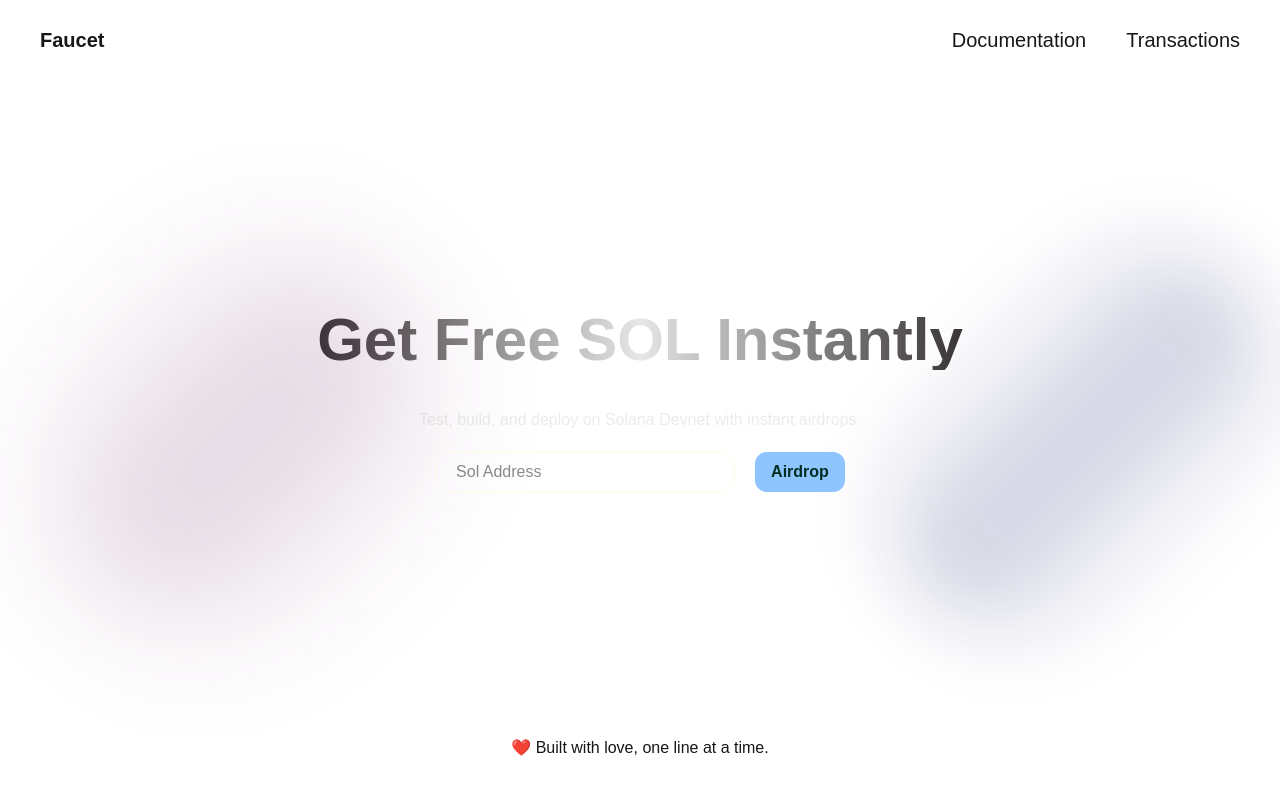
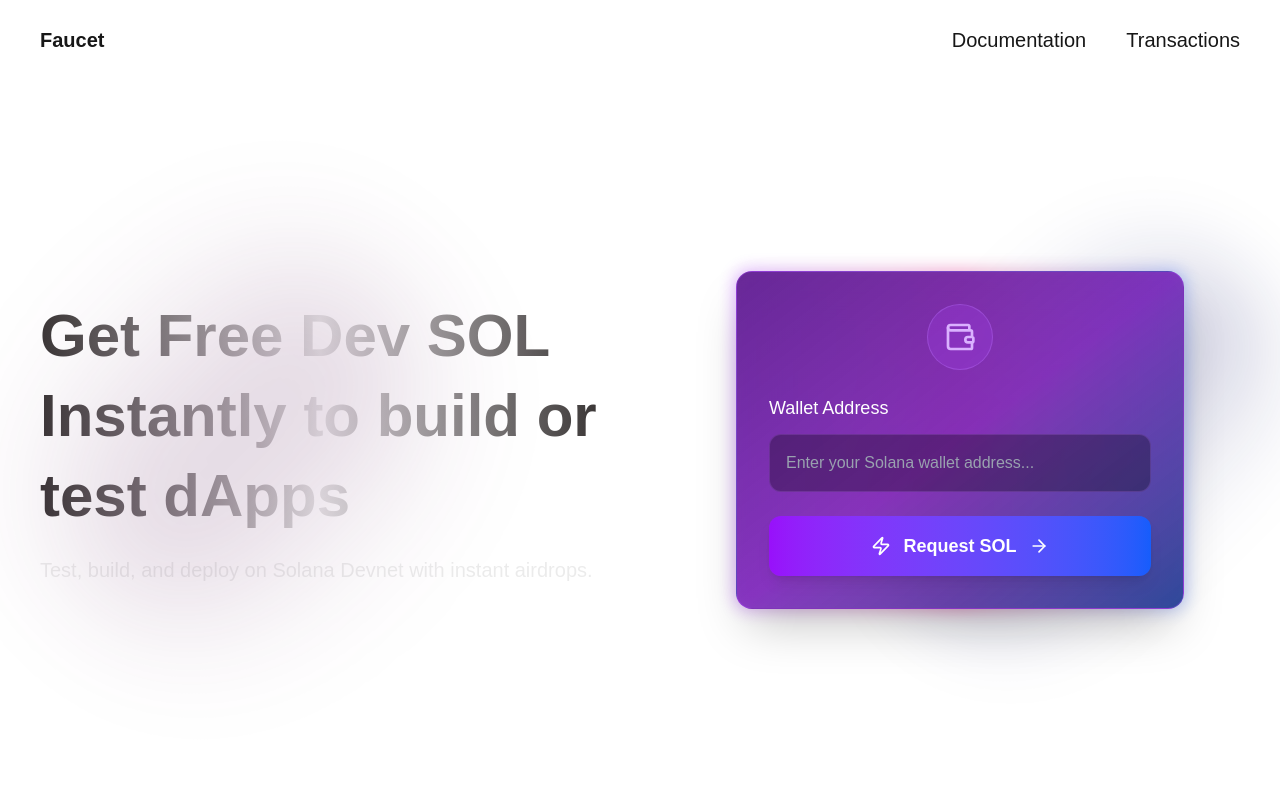
Before and after one commit to SSameer20/faucet, a Next.js app: page / in a window 1280 px wide. Shown: the top 794 px of the page. Built offline with nearby package versions, Linux system fonts and the light colour scheme.

Commit message:
add airdrop box

```diff
--- a/src/app/page.tsx
+++ b/src/app/page.tsx
@@ -2,22 +2,24 @@
 
 export default async function page() {
   return (
-    <div className="w-screen">
-      <div className="relative w-full h-[90vh] flex flex-col items-center justify-center">
-        <p className="absolute mb-50 text-6xl font-bold bg-gradient-to-r from-[#3a3636] via-[#e7e7e7] to-[#3a3636] bg-clip-text text-transparent">
-          Get Free SOL Instantly
-        </p>
-        <p className="text-l m-5 text-[#e7e7e7] opacity-80">
-          Test, build, and deploy on Solana Devnet with instant airdrops.
-        </p>
+    <div className="w-screen z-10">
+      <div className="relative w-full h-[90vh] flex items-center justify-center">
+        <div className="w-1/2 px-10 flex flex-col justify-center items-start gap-5">
+          <p className="text-6xl font-bold bg-gradient-to-r from-[#3a3636] via-[#e7e7e7] to-[#3a3636] bg-clip-text text-transparent text-left line-clamp-6 leading-20">
+            Get Free Dev SOL Instantly to build or test dApps
+          </p>
 
+          <p className="text-xl text-[#e7e7e7] opacity-80 text-left">
+            Test, build, and deploy on Solana Devnet with instant airdrops.
+          </p>
+        </div>
         <div className="absolute w-[400px] h-[400px] rounded-full blur-3xl opacity-20 bg-gradient-to-r from-transparent via-[#60225d] to-transparent left-10 rotate-45" />
         <div className="absolute w-[320px] h-[440px] rounded-full blur-2xl opacity-20 bg-gradient-to-r from-transparent via-[#111468] to-transparent right-10 rotate-45" />
 
         <Airdrop />
-        <span className="absolute bottom-10">
+        {/* <span className="absolute bottom-10">
           ❤️ Built with love, one line at a time.
-        </span>
+        </span> */}
       </div>
     </div>
   );
--- a/src/components/Airdrop.tsx
+++ b/src/components/Airdrop.tsx
@@ -1,11 +1,94 @@
+// "use client";
+// import { useRef, useState } from "react";
+// import { PublicKey } from "@solana/web3.js";
+
+// const API_URL = `/api/airdrop`;
+
+// export default function Airdrop() {
+//   const inputRef = useRef<HTMLInputElement>(null);
+//   const [alertMessage, setAlertMessage] = useState<string>("");
+//   const [alertType, setAlertType] = useState<AlertType>("info");
+//   const [alertKey, setAlertKey] = useState<number>(0);
+//   const [load, setLoad] = useState<boolean>(false);
+
+//   function CustomAlert(message: string, type: AlertType = "info") {
+//     setAlertMessage(message);
+//     setAlertType(type);
+//     setAlertKey((prev) => prev + 1);
+//   }
+//   const handleSubmitButton = async () => {
+//     try {
+//       setLoad(true);
+//       if (!inputRef.current || inputRef.current.value === "") {
+//         return;
+//       }
+//       const pKey: PublicKey = new PublicKey(inputRef.current.value);
+//       if (!pKey) {
+//         throw new Error("Invalid PublicKey");
+//       }
+
+//       const response = await fetch(API_URL, {
+//         method: "POST",
+//         headers: {
+//           "Content-Type": "application/json",
+//         },
+//         body: JSON.stringify({ publicKey: pKey.toBase58() }),
+//       });
+
+//       if (response.status === 200) {
+//         CustomAlert(`Airdropped successfully ✅`, "success");
+//         return;
+//       }
+
+//       throw new Error("Failed to fetch");
+//     } catch (error) {
+//       CustomAlert(`${error}`, "error");
+//       console.log([process.env.NODE_ENV, API_URL]);
+//     } finally {
+//       if (inputRef && inputRef.current) {
+//         inputRef.current.value = "";
+//       }
+//       setLoad(false);
+//     }
+//   };
+
+//   return (
+//     <div className="flex gap-5 z-100 mt-10">
+//       {alertMessage && (
+//         <Alert
+//           key={alertKey}
+//           type={alertType}
+//           message={alertMessage}
+//           onClose={() => setAlertMessage("")}
+//         />
+//       )}
+//       <input
+//         type="text"
+//         name="address"
+//         id="address"
+//         ref={inputRef}
+//         placeholder="Sol Address"
+//         className="min-w-[300px] px-5 h-10 border-[0.5px] border-amber-50 rounded-xl"
+//       />
+//       <button
+//         className="px-4 py-2 rounded-xl bg-blue-300 text-emerald-950 font-bold hover:bg-blue-400 cursor-pointer"
+//         type="button"
+//         onClick={handleSubmitButton}
+//       >
+//         {load ? "loading" : "Airdrop"}
+//       </button>
+//     </div>
+//   );
+// }
 "use client";
-import { useRef, useState } from "react";
+
+import React, { useRef, useState } from "react";
+import { Wallet, Zap, ArrowRight } from "lucide-react";
+import Alert, { AlertType } from "./Alert";
 import { PublicKey } from "@solana/web3.js";
-import Alert, { AlertType } from "./Alert";
 
 const API_URL = `/api/airdrop`;
-
-export default function Airdrop() {
+const AirdropBox = () => {
   const inputRef = useRef<HTMLInputElement>(null);
   const [alertMessage, setAlertMessage] = useState<string>("");
   const [alertType, setAlertType] = useState<AlertType>("info");
@@ -21,11 +104,13 @@
     try {
       setLoad(true);
       if (!inputRef.current || inputRef.current.value === "") {
+        CustomAlert(`rovide a valid public key`);
         return;
       }
       const pKey: PublicKey = new PublicKey(inputRef.current.value);
       if (!pKey) {
-        throw new Error("Invalid PublicKey");
+        CustomAlert(`Invalid Public Key`);
+        return;
       }
 
       const response = await fetch(API_URL, {
@@ -43,8 +128,7 @@
 
       throw new Error("Failed to fetch");
     } catch (error) {
-      CustomAlert(`${error}`, "error");
-      console.log([process.env.NODE_ENV, API_URL]);
+      CustomAlert(`${error}`);
     } finally {
       if (inputRef && inputRef.current) {
         inputRef.current.value = "";
@@ -52,9 +136,8 @@
       setLoad(false);
     }
   };
-
   return (
-    <div className="flex gap-5 z-100">
+    <div className="w-full max-w-md mx-auto my-10 transition-transform duration-300 hover:scale-105">
       {alertMessage && (
         <Alert
           key={alertKey}
@@ -63,21 +146,59 @@
           onClose={() => setAlertMessage("")}
         />
       )}
+      {/* Main Card */}
+      <div className="relative group">
+        {/* Glow effect */}
+        <div className="absolute -inset-0.5 bg-gradient-to-r from-purple-600 via-pink-600 to-blue-600 rounded-2xl blur opacity-30 group-hover:opacity-50 transition duration-300"></div>
+
+        <div className="relative bg-gradient-to-br from-purple-900/90 via-purple-800/80 to-blue-900/90 backdrop-blur-xl border border-purple-500/30 rounded-2xl p-8 shadow-2xl">
+          {/* Wallet Icon */}
+          <div className="flex items-center justify-center mb-6">
+            <div className="p-4 bg-purple-500/20 rounded-full border border-purple-400/30">
+              <Wallet className="w-8 h-8 text-purple-300" />
+            </div>
+          </div>
+
+          <div className="space-y-6">
+            {/* Wallet Address Input */}
+            <div>
+              <label className="block text-lg font-medium text-white mb-3">
+                Wallet Address
+              </label>
               <input
                 type="text"
-        name="address"
-        id="address"
                 ref={inputRef}
-        placeholder="Sol Address"
-        className="min-w-[300px] px-5 h-10 border-[0.5px] border-amber-50 rounded-xl"
+                placeholder="Enter your Solana wallet address..."
+                className="w-full px-4 py-4 bg-black/30 border border-purple-400/20 rounded-xl text-white placeholder-gray-400 focus:outline-none focus:ring-2 focus:ring-purple-400/50 focus:border-purple-400/50 transition-all duration-200 text-base"
               />
+            </div>
+
+            {/* Request Button */}
             <button
-        className="px-4 py-2 rounded-xl bg-blue-300 text-emerald-950 font-bold hover:bg-blue-400 cursor-pointer"
-        type="button"
               onClick={handleSubmitButton}
+              disabled={load}
+              className="w-full relative overflow-hidden bg-gradient-to-r from-purple-600 to-blue-600 hover:from-purple-500 hover:to-blue-500 disabled:from-gray-600 disabled:to-gray-700 text-white font-semibold py-4 px-6 rounded-xl transition-all duration-200 disabled:opacity-50 disabled:cursor-not-allowed shadow-lg"
             >
-        {load ? "loading" : "Airdrop"}
+              <div className="flex items-center justify-center space-x-3">
+                {load ? (
+                  <>
+                    <div className="animate-spin rounded-full h-5 w-5 border-2 border-white/30 border-t-white"></div>
+                    <span className="text-lg">Processing...</span>
+                  </>
+                ) : (
+                  <>
+                    <Zap className="w-5 h-5" />
+                    <span className="text-lg">Request SOL</span>
+                    <ArrowRight className="w-5 h-5" />
+                  </>
+                )}
+              </div>
             </button>
           </div>
+        </div>
+      </div>
+    </div>
   );
-}
+};
+
+export default AirdropBox;
```
Lines whose indentation alone changed are shown as unchanged.
